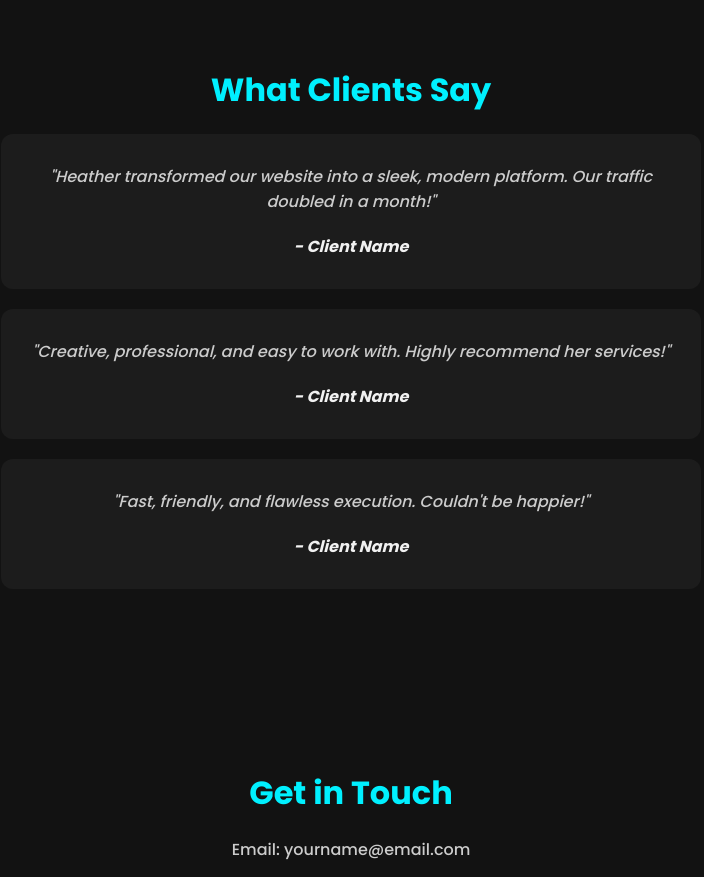
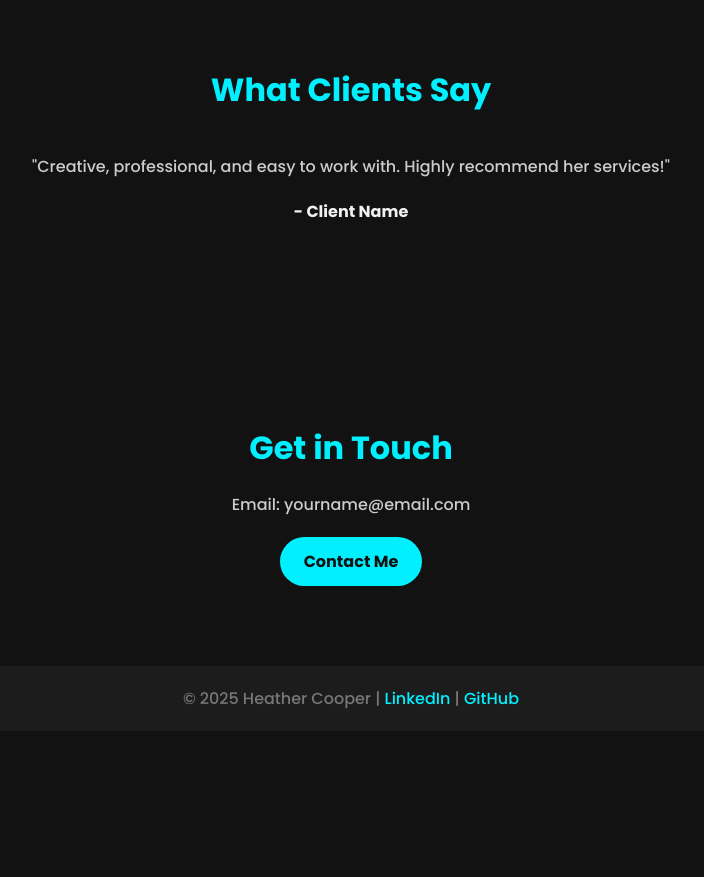
Before and after one commit to webtech-HC/dark-mode-neon, a plain HTML site: page index.html in a window 1280 px wide. Shown: the part 1920-2797 px from the top of the page, without its empty margins (289-993 px from the left). After the commit the page ends 2651 px from the top, so only its background shows below. Drawn offline with nearby package versions, Linux system fonts and the light colour scheme.

Commit message:
Update style.css

```diff
--- a/style.css
+++ b/style.css
@@ -278,14 +278,25 @@ header.scrolled {
 
 
 /* Testimonials */
+.testimonial-slider {
+    position: relative;
+    max-width: 700px;
+    margin: 40px auto;
+    text-align: center;
+}
 .testimonial {
-    background: #1c1c1c;
-    padding: 30px;
-    border-radius: 12px;
-    margin: 20px auto;
-    max-width: 700px;
-    font-style: italic;
+    opacity: 0;
+    position: absolute;
+    top: 0;
+    left: 0;
+    width: 100%;
+    transition: opacity 0.8s ease;
 }
+.testimonial.active {
+    opacity: 1;
+    position: relative;
+}
+
 
 /* Floating CTA */
 .floating-cta {
```
